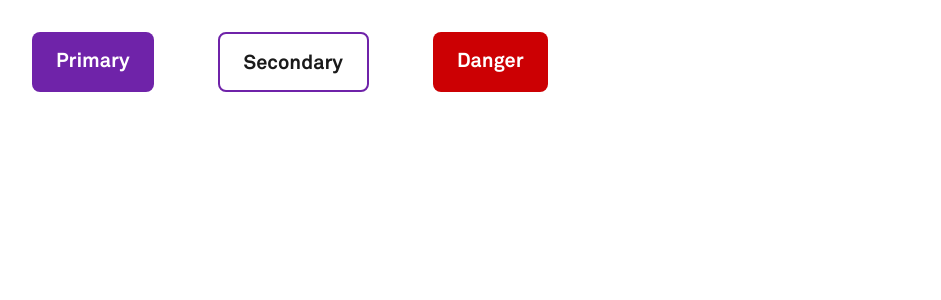
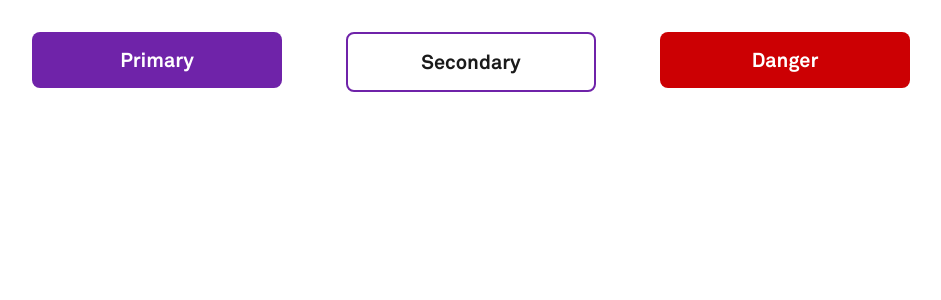
Before and after one commit to fdnd-agency/preludefondsinstrumentenuitleen, a SvelteKit app: page /style in a window 1280 px wide. Shown: the top 300 px of the page, without its empty margins (0-941 px from the left). Built offline with nearby package versions, Linux system fonts and the light colour scheme.

Commit message:
button base styling updated #32

```diff
--- a/src/app.css
+++ b/src/app.css
@@ -225,12 +225,18 @@ h5 {
     display: flex;
     place-content: center;
     padding: var(--space-sm) var(--space-lg);
-    transition: .3s ease;
     border-radius: var(--space-xs);
     font-weight: var(--font-weight-bold);
     font-size: var(--font-size-body-md);
     font-family: var(--font-primary);
     line-height: var(--line-height-body);
+    text-align: center;
+    height: min-content;
+    width: clamp(125px, 100%, 250px);
+
+    @media (prefers-reduced-motion: no-preference) {
+        transition: .3s ease;
+    }
 
     &:hover {
         scale: 1.05;
@@ -257,7 +263,6 @@ h5 {
     &:focus {
         outline: var(--space-3xs) solid white;
     }
-
 }
 
 .button.secondary {
@@ -273,7 +278,6 @@ h5 {
         outline: var(--space-3xs) solid var(--primary-neutral);
 
     }
-
 }
 
 .button.danger {
@@ -288,5 +292,4 @@ h5 {
         outline: var(--space-3xs) solid white;
 
     }
-
 }
```
